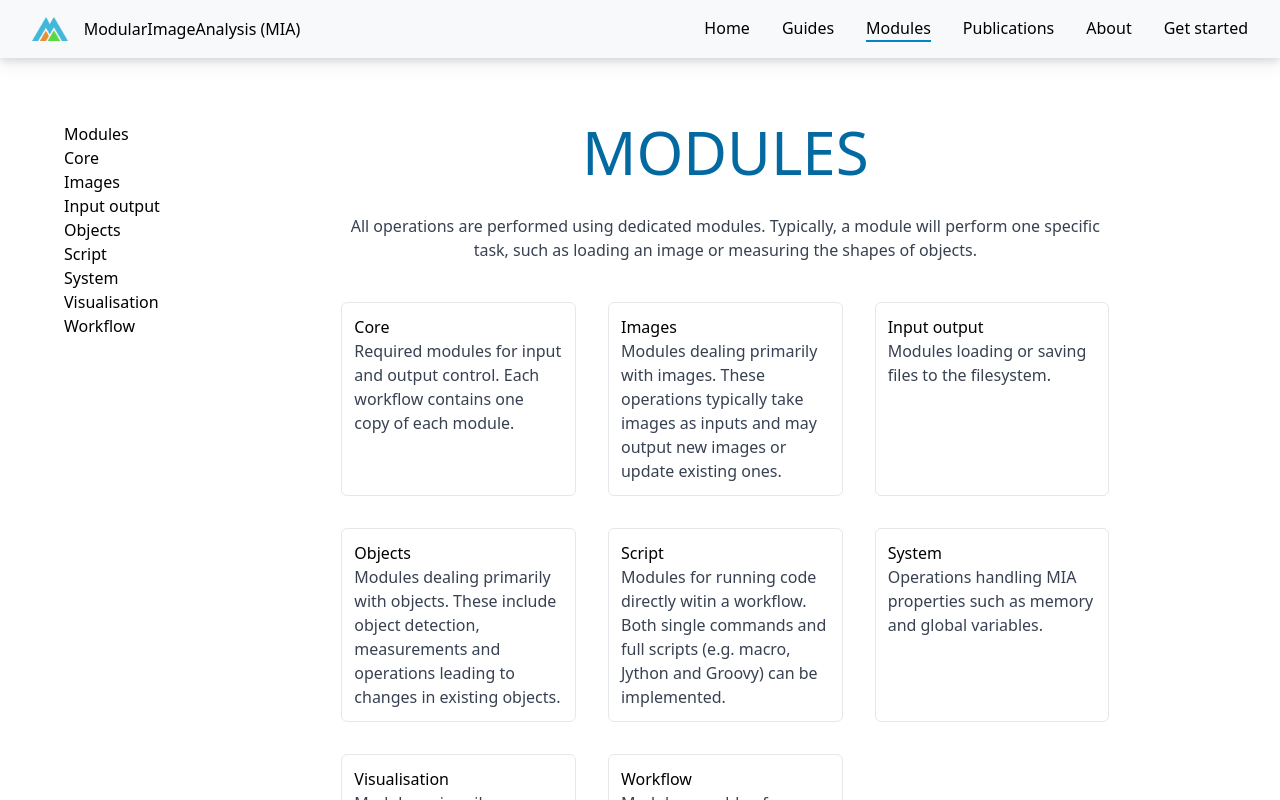
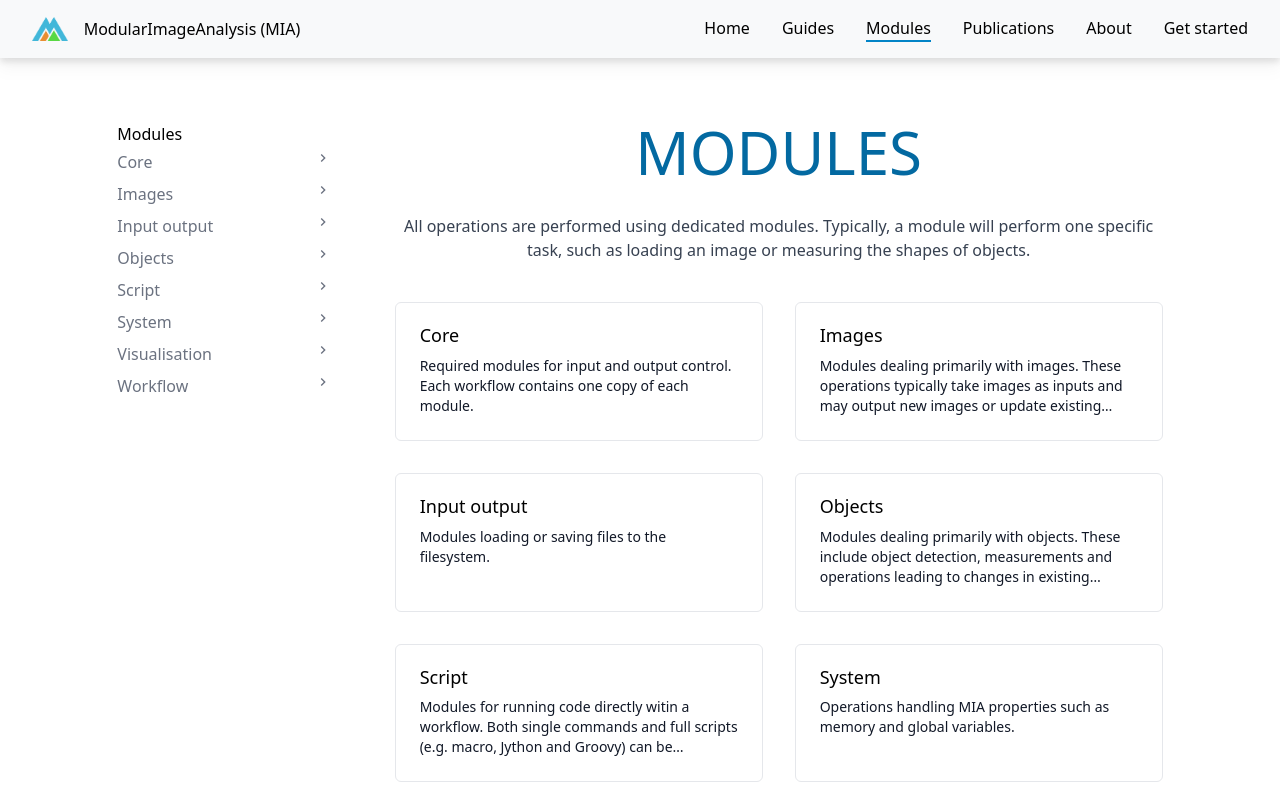
Before and after one commit to mianalysis/mianalysis.github.io, a Next.js app: page /modules in a window 1280 px wide. Shown: the top 800 px of the page. Built offline with nearby package versions, Linux system fonts and the light colour scheme.

Commit message:
Started styling TreeNav

```diff
--- a/package.json
+++ b/package.json
@@ -20,6 +20,7 @@
     "postcss": "8.4.27",
     "react": "18.2.0",
     "react-dom": "18.2.0",
+    "react-icons": "^4.10.1",
     "tailwindcss": "3.3.3",
     "typescript": "5.1.6"
   },
--- a/src/app/globals.css
+++ b/src/app/globals.css
@@ -17,3 +17,7 @@
 h2 {
   @apply text-2xl font-thin uppercase text-sky-900;
 }
+
+h3 {
+  @apply text-lg font-medium leading-snug truncate
+}
--- a/src/app/modules/layout.tsx
+++ b/src/app/modules/layout.tsx
@@ -4,8 +4,8 @@
 
 export default function ModuleLayout({ children }: { children: React.ReactNode }) {
   return (
-    <div className="grid grid-cols-4 gap-16">
-      <div>
+    <div className="mx-auto grid grid-cols-4 gap-16">
+      <div className="col-span-1">
         <Link href="/modules">Modules</Link>
 
         <TreeNav category={rootCategory} />
--- a/src/components/Card.tsx
+++ b/src/components/Card.tsx
@@ -8,9 +8,12 @@
 
 export default function Card({ title, text, href }: Props) {
   return (
-    <Link href={href} className="rounded-md border p-3 text-left">
+    <Link
+      href={href}
+      className="space-y-2 rounded-md border p-6 pt-5 text-left transition-shadow duration-500 hover:shadow-lg"
+    >
       <h3>{title}</h3>
-      <p>{text}</p>
+      <p className="line-clamp-3 text-sm font-normal text-gray-900">{text}</p>
     </Link>
   );
 }
--- a/src/components/TreeNav.tsx
+++ b/src/components/TreeNav.tsx
@@ -3,6 +3,7 @@
 import { ModuleCategory } from '@/types';
 import Link from 'next/link';
 import { usePathname } from 'next/navigation';
+import { MdChevronRight, MdExpandMore } from 'react-icons/md';
 
 // TODO: Make generic over a "node" type rather than a ModuleCategory
 interface Props {
@@ -13,18 +14,28 @@
   const pathname = usePathname();
 
   return (
-    <ul>
+    <ul className="text-gray-500">
       {category.sub_categories.map(sub_category => (
         <li key={sub_category.slug}>
-          <Link href={sub_category.path}>{sub_category.name}</Link>
+          <Link
+            href={sub_category.path}
+            className="flex justify-between py-1 transition-colors duration-200 hover:text-gray-950"
+          >
+            {sub_category.name}
+            {pathname.startsWith(sub_category.path) ? <MdExpandMore /> : <MdChevronRight />}
+          </Link>
+
           {pathname.startsWith(sub_category.path) && (
-            <div className="border-l pl-4">{TreeNav({ category: sub_category })}</div>
+            <div className="my-2 ml-4 border-l border-gray-200 pl-3">{TreeNav({ category: sub_category })}</div>
           )}
         </li>
       ))}
       {category.modules.map(module => (
-        <li key={module.slug}>
-          <Link href={module.path}>{module.name}</Link>
+        <li key={module.slug} className="relative transition-colors duration-200 hover:text-gray-950">
+          <Link href={module.path} className="flex py-1">
+            {module.name}
+          </Link>
+          {pathname === module.path && <div className="absolute -left-[13px] bottom-0 top-0 w-[1px] bg-blue-600" />}
         </li>
       ))}
     </ul>
--- a/src/components/module/ModuleCategory.tsx
+++ b/src/components/module/ModuleCategory.tsx
@@ -10,7 +10,7 @@
     <div className="space-y-10">
       <p>{category.description}</p>
 
-      <section className="grid grid-cols-3 gap-8">
+      <section className="grid grid-cols-2 gap-8">
         {category.sub_categories.map(sub_category => (
           <Card
             key={sub_category.slug}
--- a/src/components/module/ModuleDetails.tsx
+++ b/src/components/module/ModuleDetails.tsx
@@ -8,8 +8,6 @@
   return (
     <div className="space-y-5">
       <p>{module.shortDescription}</p>
-
-      <hr />
 
       <h2>Description</h2>
 
```
Also changed, not shown: 1 other file (tests, documents, lock files or other folders).
